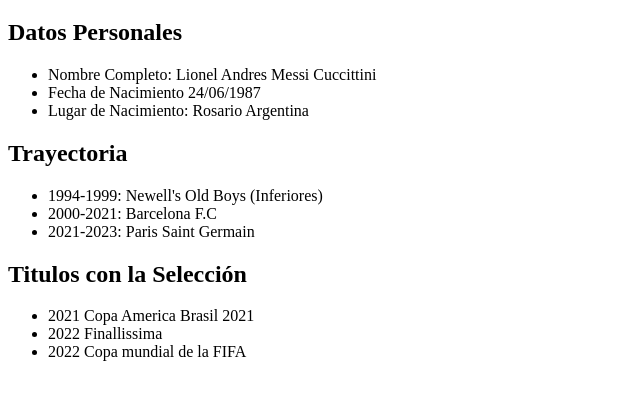
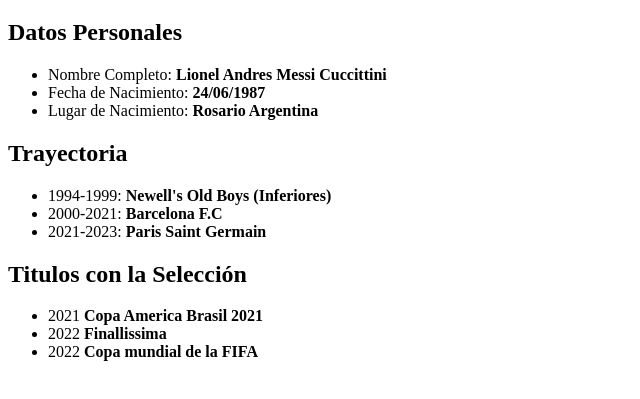
Before and after one commit to FlorenciaAc/nucba, a plain HTML site: page index.html in a window 1280 px wide. Shown: the part 61-460 px from the top of the page, without its empty margins (0-640 px from the left). Drawn offline with Linux system fonts and the light colour scheme.

Commit message:
agregue negrita

```diff
--- a/index.html
+++ b/index.html
@@ -10,23 +10,23 @@
 
     <h2>Datos Personales</h2>
     <ul>
-        <li>Nombre Completo: Lionel Andres Messi Cuccittini</li>
-        <li>Fecha de Nacimiento 24/06/1987</li>
-        <li>Lugar de Nacimiento: Rosario Argentina </li>
+        <li>Nombre Completo: <b>Lionel Andres Messi Cuccittini</b></li>
+        <li>Fecha de Nacimiento: <b>24/06/1987</b></li>
+        <li>Lugar de Nacimiento: <b>Rosario Argentina</b></li>
     </ul>
 
     <h2>Trayectoria</h2>
       <ul>
-          <li>1994-1999: Newell's Old Boys (Inferiores)</li>
-          <li>2000-2021: Barcelona F.C</li>
-          <li>2021-2023: Paris Saint Germain</li>
+          <li>1994-1999: <b>Newell's Old Boys (Inferiores)</b></li>
+          <li>2000-2021: <b>Barcelona F.C</b></li>
+          <li>2021-2023: <b>Paris Saint Germain</b></li>
     </ul>
 
     <h2>Titulos con la Selección </h2>
     <ul>
-        <li>2021 Copa America Brasil 2021</li>
-        <li>2022 Finallissima</li>
-        <li>2022 Copa mundial de la FIFA</li>
+        <li>2021 <b>Copa America Brasil 2021</b></li>
+        <li>2022 <b>Finallissima</b></li>
+        <li>2022 <b>Copa mundial de la FIFA</b></li>
   </ul>
 </body>
 </html>
```
